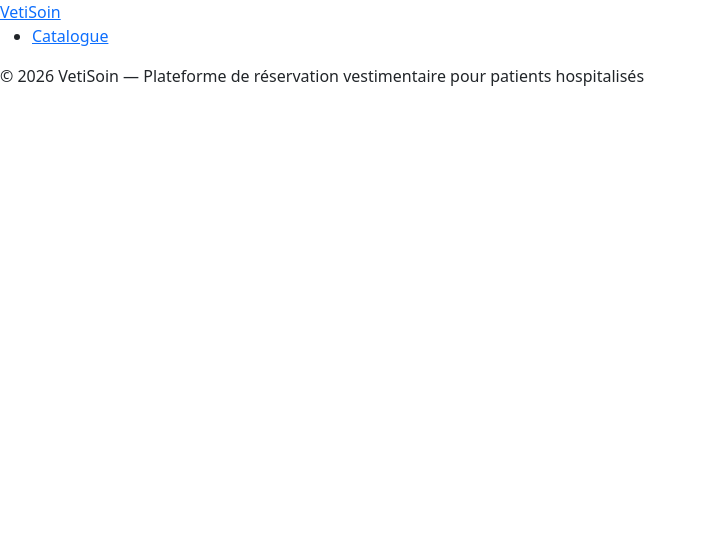
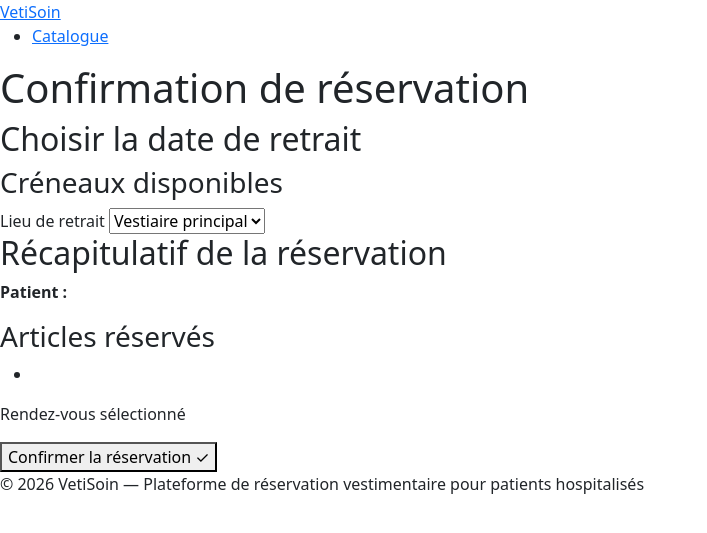
Before and after one commit to Samzdev08/VetiSoin_TPI, a PHP site: template templates/appointments/new.php in a window 1280 px wide. Shown: the top 533 px of the page, without its empty margins (0-707 px from the left). Run offline with PHP 8.4, Linux system fonts and the light colour scheme; the template is opened without the code that fills it, so the values that code supplies are empty; some libraries are stand-ins or nearby versions.

Commit message:
feat: squelette de la page de prise de rendez-vous

```diff
--- a/templates/appointments/new.php
+++ b/templates/appointments/new.php
@@ -6,3 +6,47 @@
  * Projet  : TPI VetiSoin
  * Role    : Prise de rendez-vous
  */
+?>
+<div>
+
+    <h1>Confirmation de réservation</h1>
+
+    <div>
+        <h2>Choisir la date de retrait</h2>
+
+        <div id="calendarContainer"></div>
+
+        <h3 id="horraireLabel">Créneaux disponibles</h3>
+        <div id="horraireGrid"></div>
+
+        <label for="lieu">Lieu de retrait</label>
+        <select id="lieu" name="lieu">
+            <option value="Vestiaire principal">Vestiaire principal</option>
+            <option value="Secrétariat">Secrétariat</option>
+        </select>
+    </div>
+
+    <aside>
+        <h2>Récapitulatif de la réservation</h2>
+
+        <div>
+            <p><strong>Patient : </strong></p>
+            <p></p>
+        </div>
+
+        <h3>Articles réservés</h3>
+        <ul>
+            <li></li>
+        </ul>
+
+        <div>
+            <p>Rendez-vous sélectionné</p>
+            <p id="recapRdv"></p>
+            <p id="recapLieu"></p>
+        </div>
+
+        <button type="submit">Confirmer la réservation ✓</button>
+    </aside>
+
+</div>
+<script></script>
```
